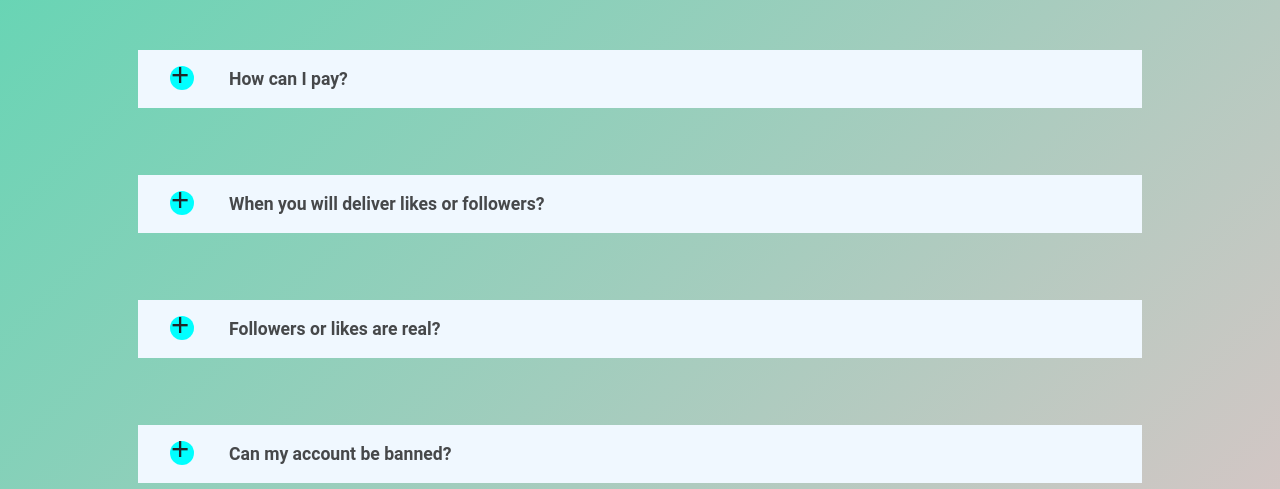
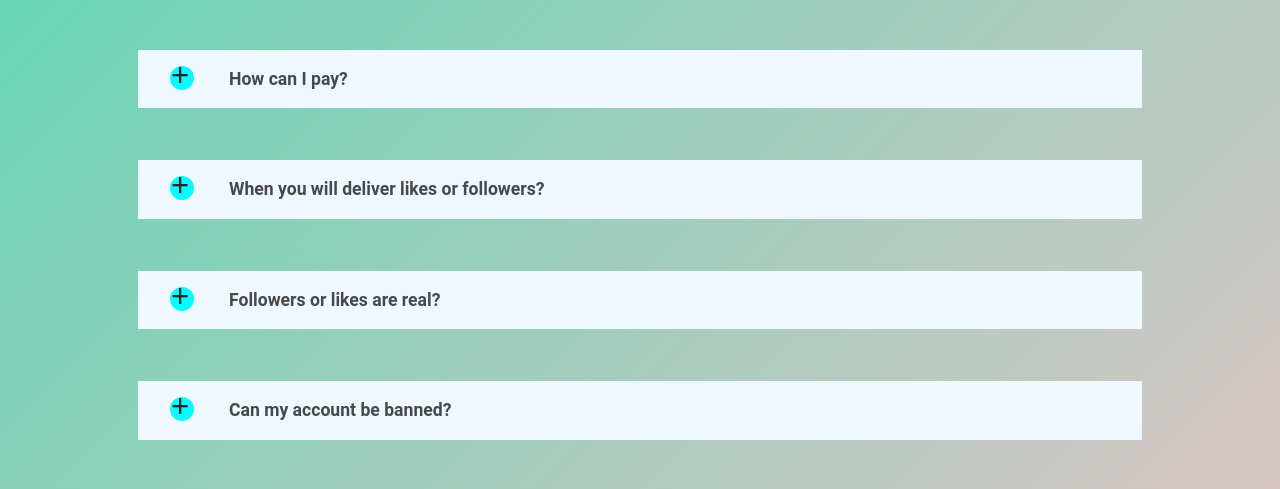
Before and after one commit to muhammadumer24/aruntito, a plain HTML site: page faq.html in a window 1280 px wide. Shown: the part 260-749 px from the top of the page. Drawn offline with nearby package versions, Linux system fonts and the light colour scheme.

Commit message:
modified

```diff
--- a/faq.css
+++ b/faq.css
@@ -62,5 +62,5 @@ h2~p{
     scale:1;
 }
 .container{
-    margin-block-end: 1em;
+    margin-block-end: .1em;
 }
```
